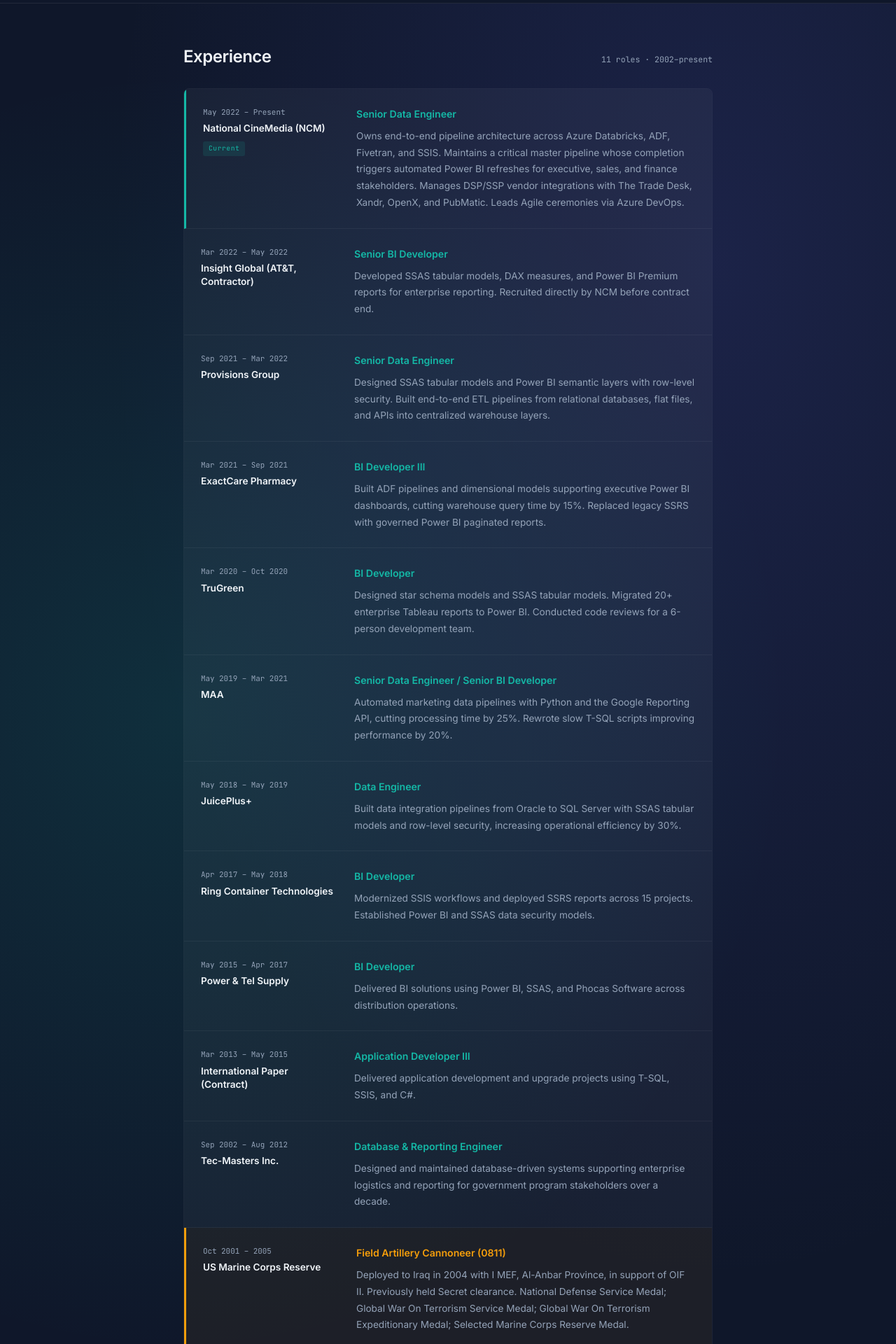
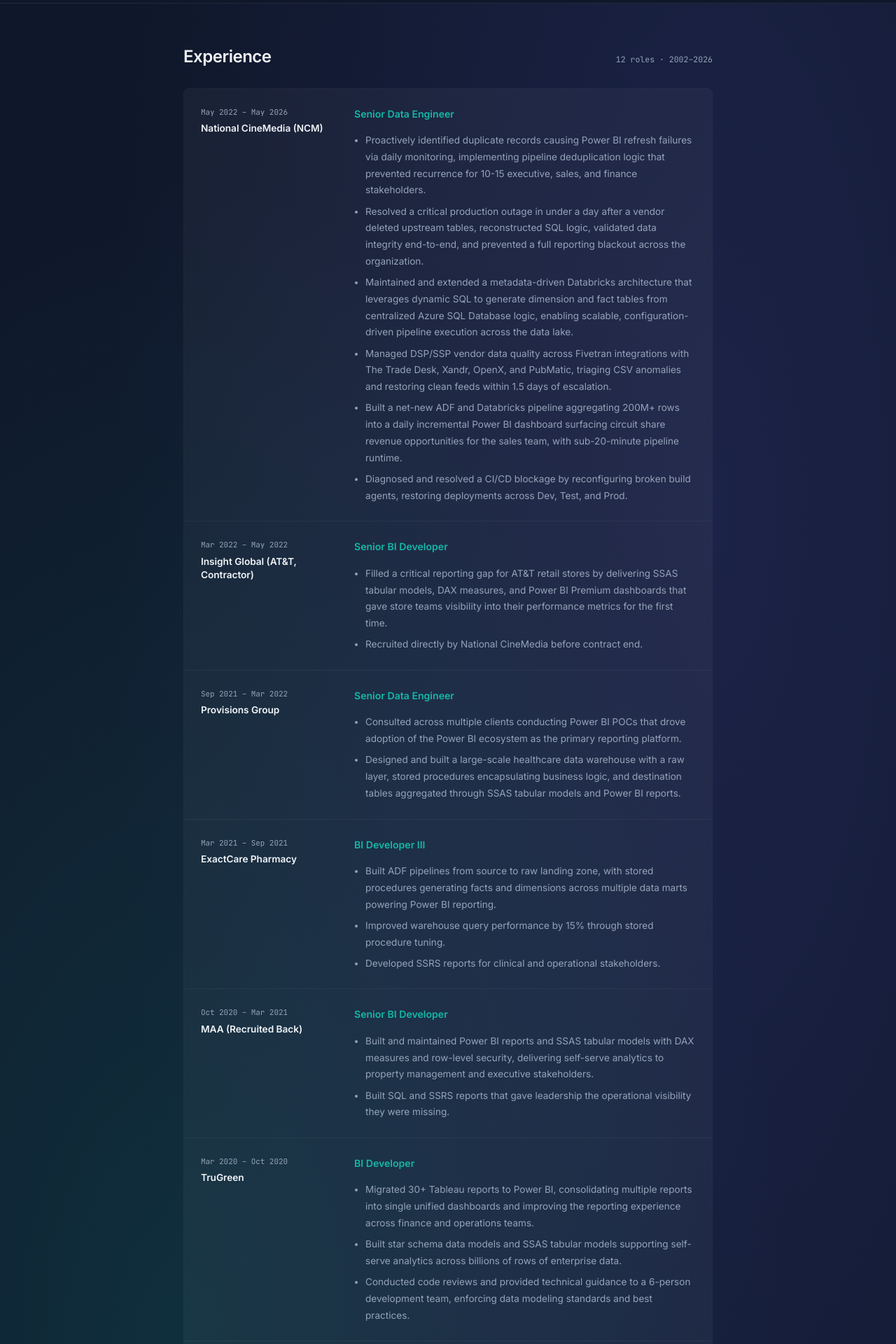
Before and after one commit to aaronr-dev/portfolio-dev, a SvelteKit app: page /experience in a window 1280 px wide. Shown: the part 60-1980 px from the top of the page at 70% size. Built offline with nearby package versions, Linux system fonts and the light colour scheme.

Commit message:
update site with latest resume content

```diff
--- a/src/routes/+page.svelte
+++ b/src/routes/+page.svelte
@@ -2,21 +2,21 @@
 <div class="hero">
   <p class="eyebrow">Senior Data Engineer · Huntsville, AL</p>
   <h1>Aaron Rodriguez</h1>
-  <p class="desc">I build cloud-native data pipelines that run reliably in production. 10+ years across the full stack — ingestion, transformation, modeling, and BI delivery — at companies across media, adtech, healthcare, real estate, and defense.</p>
+  <p class="desc">Pipelines that don't fail. Reports that aren't stale. 10+ years building cloud-native data infrastructure across Azure, Databricks, and dbt from ingestion to executive-ready output.</p>
   <div class="actions">
     <a href="/experience" class="btn-primary">View Experience</a>
     <a href="/contact" class="btn-ghost">Get in Touch</a>
   </div>
 </div>
 <div class="cards">
-  <div class="card"><div class="card-label">Currently</div><div class="card-value">BI Engineer III</div><div class="card-sub">National CineMedia</div></div>
+  <div class="card"><div class="card-label">Most Recently</div><div class="card-value">Senior Data Engineer</div><div class="card-sub">National CineMedia · 2022–2026</div></div>
   <div class="card"><div class="card-label">Stack</div><div class="card-value">Azure · Databricks · dbt</div><div class="card-sub">Snowflake · Power BI · Fivetran</div></div>
   <div class="card"><div class="card-label">Service</div><div class="card-value">USMC · OIF II</div><div class="card-sub">Al-Anbar Province · 2004</div></div>
 </div>
 <div class="about">
   <div class="about-label">About</div>
   <div class="about-body">
-    <p>I've worked across the full data stack for over a decade — ingestion, transformation, dimensional modeling, semantic layers, and BI delivery — spanning media, adtech, healthcare, real estate, manufacturing, and defense.</p>
+    <p>Senior Data Engineer with 10+ years building cloud-native pipelines from ingestion to executive-ready output across Azure and Databricks. Deep experience in medallion architecture, dimensional modeling, and BI delivery across media, adtech, healthcare, real estate, and defense.</p>
     <p>Before data engineering, I served in the United States Marine Corps Reserve as a Field Artillery Cannoneer (0811), deploying to Iraq in 2004 with I MEF in support of Operation Iraqi Freedom II. Previously held Secret clearance. U.S. citizen.</p>
   </div>
 </div>
--- a/src/routes/experience/+page.svelte
+++ b/src/routes/experience/+page.svelte
@@ -1,34 +1,83 @@
 <svelte:head><title>Experience — Aaron Rodriguez</title></svelte:head>
 <script>
   const roles = [
-    { company: 'National CineMedia (NCM)', title: 'Senior Data Engineer', date: 'May 2022 – Present', current: true, desc: 'Owns end-to-end pipeline architecture across Azure Databricks, ADF, Fivetran, and SSIS. Maintains a critical master pipeline whose completion triggers automated Power BI refreshes for executive, sales, and finance stakeholders. Manages DSP/SSP vendor integrations with The Trade Desk, Xandr, OpenX, and PubMatic. Leads Agile ceremonies via Azure DevOps.' },
-    { company: 'Insight Global (AT&T, Contractor)', title: 'Senior BI Developer', date: 'Mar 2022 – May 2022', desc: 'Developed SSAS tabular models, DAX measures, and Power BI Premium reports for enterprise reporting. Recruited directly by NCM before contract end.' },
-    { company: 'Provisions Group', title: 'Senior Data Engineer', date: 'Sep 2021 – Mar 2022', desc: 'Designed SSAS tabular models and Power BI semantic layers with row-level security. Built end-to-end ETL pipelines from relational databases, flat files, and APIs into centralized warehouse layers.' },
-    { company: 'ExactCare Pharmacy', title: 'BI Developer III', date: 'Mar 2021 – Sep 2021', desc: 'Built ADF pipelines and dimensional models supporting executive Power BI dashboards, cutting warehouse query time by 15%. Replaced legacy SSRS with governed Power BI paginated reports.' },
-    { company: 'TruGreen', title: 'BI Developer', date: 'Mar 2020 – Oct 2020', desc: 'Designed star schema models and SSAS tabular models. Migrated 20+ enterprise Tableau reports to Power BI. Conducted code reviews for a 6-person development team.' },
-    { company: 'MAA', title: 'Senior Data Engineer / Senior BI Developer', date: 'May 2019 – Mar 2021', desc: 'Automated marketing data pipelines with Python and the Google Reporting API, cutting processing time by 25%. Rewrote slow T-SQL scripts improving performance by 20%.' },
-    { company: 'JuicePlus+', title: 'Data Engineer', date: 'May 2018 – May 2019', desc: 'Built data integration pipelines from Oracle to SQL Server with SSAS tabular models and row-level security, increasing operational efficiency by 30%.' },
-    { company: 'Ring Container Technologies', title: 'BI Developer', date: 'Apr 2017 – May 2018', desc: 'Modernized SSIS workflows and deployed SSRS reports across 15 projects. Established Power BI and SSAS data security models.' },
-    { company: 'Power & Tel Supply', title: 'BI Developer', date: 'May 2015 – Apr 2017', desc: 'Delivered BI solutions using Power BI, SSAS, and Phocas Software across distribution operations.' },
-    { company: 'International Paper (Contract)', title: 'Application Developer III', date: 'Mar 2013 – May 2015', desc: 'Delivered application development and upgrade projects using T-SQL, SSIS, and C#.' },
-    { company: 'Tec-Masters Inc.', title: 'Database & Reporting Engineer', date: 'Sep 2002 – Aug 2012', desc: 'Designed and maintained database-driven systems supporting enterprise logistics and reporting for government program stakeholders over a decade.' },
+    { company: 'National CineMedia (NCM)', title: 'Senior Data Engineer', date: 'May 2022 – May 2026', current: false, desc: [
+      'Proactively identified duplicate records causing Power BI refresh failures via daily monitoring, implementing pipeline deduplication logic that prevented recurrence for 10-15 executive, sales, and finance stakeholders.',
+      'Resolved a critical production outage in under a day after a vendor deleted upstream tables, reconstructed SQL logic, validated data integrity end-to-end, and prevented a full reporting blackout across the organization.',
+      'Maintained and extended a metadata-driven Databricks architecture that leverages dynamic SQL to generate dimension and fact tables from centralized Azure SQL Database logic, enabling scalable, configuration-driven pipeline execution across the data lake.',
+      'Managed DSP/SSP vendor data quality across Fivetran integrations with The Trade Desk, Xandr, OpenX, and PubMatic, triaging CSV anomalies and restoring clean feeds within 1.5 days of escalation.',
+      'Built a net-new ADF and Databricks pipeline aggregating 200M+ rows into a daily incremental Power BI dashboard surfacing circuit share revenue opportunities for the sales team, with sub-20-minute pipeline runtime.',
+      'Diagnosed and resolved a CI/CD blockage by reconfiguring broken build agents, restoring deployments across Dev, Test, and Prod.'
+    ]},
+    { company: 'Insight Global (AT&T, Contractor)', title: 'Senior BI Developer', date: 'Mar 2022 – May 2022', desc: [
+      'Filled a critical reporting gap for AT&T retail stores by delivering SSAS tabular models, DAX measures, and Power BI Premium dashboards that gave store teams visibility into their performance metrics for the first time.',
+      'Recruited directly by National CineMedia before contract end.'
+    ]},
+    { company: 'Provisions Group', title: 'Senior Data Engineer', date: 'Sep 2021 – Mar 2022', desc: [
+      'Consulted across multiple clients conducting Power BI POCs that drove adoption of the Power BI ecosystem as the primary reporting platform.',
+      'Designed and built a large-scale healthcare data warehouse with a raw layer, stored procedures encapsulating business logic, and destination tables aggregated through SSAS tabular models and Power BI reports.'
+    ]},
+    { company: 'ExactCare Pharmacy', title: 'BI Developer III', date: 'Mar 2021 – Sep 2021', desc: [
+      'Built ADF pipelines from source to raw landing zone, with stored procedures generating facts and dimensions across multiple data marts powering Power BI reporting.',
+      'Improved warehouse query performance by 15% through stored procedure tuning.',
+      'Developed SSRS reports for clinical and operational stakeholders.'
+    ]},
+    { company: 'MAA (Recruited Back)', title: 'Senior BI Developer', date: 'Oct 2020 – Mar 2021', desc: [
+      'Built and maintained Power BI reports and SSAS tabular models with DAX measures and row-level security, delivering self-serve analytics to property management and executive stakeholders.',
+      'Built SQL and SSRS reports that gave leadership the operational visibility they were missing.'
+    ]},
+    { company: 'TruGreen', title: 'BI Developer', date: 'Mar 2020 – Oct 2020', desc: [
+      'Migrated 30+ Tableau reports to Power BI, consolidating multiple reports into single unified dashboards and improving the reporting experience across finance and operations teams.',
+      'Built star schema data models and SSAS tabular models supporting self-serve analytics across billions of rows of enterprise data.',
+      'Conducted code reviews and provided technical guidance to a 6-person development team, enforcing data modeling standards and best practices.'
+    ]},
+    { company: 'MAA', title: 'Senior Data Engineer', date: 'May 2019 – Mar 2020', desc: [
+      'Built a net-new Python pipeline pulling campaign performance, spend, and impression data from the Google Reporting API into SQL Server facts and dimensions, giving the marketing team their first visibility into campaign analytics via Power BI.',
+      'Identified and resolved slow indexes through index analysis and tuning, improving stored procedure and query performance across high-volume production databases.'
+    ]},
+    { company: 'JuicePlus+', title: 'Data Engineer', date: 'May 2018 – May 2019', desc: [
+      'Led a large-scale POC effort to evaluate and demonstrate Power BI capabilities across sales and operations, resulting in company-wide adoption of Power BI as the primary reporting platform.',
+      'Built a net-new SQL Server data warehouse sourced from Oracle via SSIS pipelines, including SSAS tabular models and Power BI reports covering sales and operational reporting across the organization.',
+      'Proactively developed Power BI mobile reports as part of the POC effort to showcase platform capabilities and drive stakeholder buy-in.'
+    ]},
+    { company: 'Ring Container Technologies', title: 'BI Developer', date: 'Apr 2017 – May 2018', desc: [
+      'Built net-new SSIS pipelines ingesting data from flat files, Excel, and SQL Server into star schema data marts covering asset management, sales, and CRM.',
+      'Designed and built Power BI dashboards with DAX measures, Power Query transformations, and row-level security across multiple business domains.',
+      'Developed 20+ parameterized SSRS reports with scheduled execution and email delivery to executive staff, with PDF and Excel export formats.'
+    ]},
+    { company: 'Power & Tel Supply', title: 'BI Developer', date: 'May 2015 – Apr 2017', desc: [
+      'Filled a critical reporting gap for a wholesale telecom distributor by building net-new SSIS pipelines extracting data from Progress OpenEdge into SQL Server staging tables and loading into a data warehouse.',
+      'Led adoption of Power BI as the primary reporting platform, designing complex data models in Power BI and SSAS with DAX measures, calculated columns, and row-level security.'
+    ]},
+    { company: 'International Paper (Contract)', title: 'Application Developer III', date: 'Mar 2013 – May 2015', desc: [
+      'Delivered application development and upgrade projects using T-SQL, SSIS, and C#, coordinating system changes in alignment with organizational requirements.',
+      'Collaborated with packaging clients, consultants, and end users to gather and translate application requirements into technical specifications.'
+    ]},
+    { company: 'Tec-Masters Inc.', title: 'Database & Reporting Engineer', date: 'Sep 2002 – Aug 2012', desc: [
+      'Designed and maintained database-driven systems supporting enterprise logistics, operations, and reporting for defense program stakeholders over a decade.',
+      'Built automated SQL pipelines and scheduled jobs that kept nightly data processing running reliably for over 10 years.',
+      'Established early version control, automation, and documentation practices for long-running production workflows, habits that have carried through every role since.'
+    ]},
   ];
 </script>
 <div class="page-header">
   <h1>Experience</h1>
-  <span class="count">{roles.length} roles · 2002–present</span>
+  <span class="count">{roles.length} roles · 2002–2026</span>
 </div>
 <div class="roles">
   {#each roles as role}
-    <div class="role" class:current={role.current}>
+    <div class="role">
       <div class="role-left">
         <div class="date">{role.date}</div>
         <div class="company">{role.company}</div>
-        {#if role.current}<span class="badge">Current</span>{/if}
       </div>
       <div class="role-right">
         <div class="title">{role.title}</div>
-        <p>{role.desc}</p>
+        <ul>
+          {#each role.desc as bullet}
+            <li>{bullet}</li>
+          {/each}
+        </ul>
       </div>
     </div>
   {/each}
@@ -39,7 +88,10 @@
     </div>
     <div class="role-right">
       <div class="title mil-title">Field Artillery Cannoneer (0811)</div>
-      <p>Deployed to Iraq in 2004 with I MEF, Al-Anbar Province, in support of OIF II. Previously held Secret clearance. National Defense Service Medal; Global War On Terrorism Service Medal; Global War On Terrorism Expeditionary Medal; Selected Marine Corps Reserve Medal.</p>
+      <ul>
+        <li>Deployed to Iraq in 2004 with I MEF, Al-Anbar Province, in support of OIF II. Previously held Secret clearance.</li>
+        <li>National Defense Service Medal; Global War On Terrorism Service Medal; Global War On Terrorism Expeditionary Medal; Selected Marine Corps Reserve Medal.</li>
+      </ul>
     </div>
   </div>
 </div>
@@ -51,15 +103,14 @@
   .role { display: grid; grid-template-columns: 195px 1fr; gap: 1.5rem; padding: 1.5rem; background: var(--bg2); border-bottom: 1px solid rgba(255,255,255,0.05); transition: background 0.15s; }
   .role:last-child { border-bottom: none; }
   .role:hover { background: var(--bg3); }
-  .role.current { border-left: 3px solid var(--teal); }
   .role.mil { border-left: 3px solid #f59e0b; background: rgba(245,158,11,0.06); }
   .role.mil:hover { background: rgba(245,158,11,0.1); }
   .role-left { display: flex; flex-direction: column; gap: 0.3rem; }
   .date { font-family: var(--mono); font-size: 0.68rem; color: var(--muted); }
   .company { font-size: 0.85rem; font-weight: 600; color: var(--text); line-height: 1.4; }
-  .badge { width: fit-content; background: var(--teal-dim); color: var(--teal); font-family: var(--mono); font-size: 0.6rem; letter-spacing: 0.06em; padding: 0.15rem 0.5rem; border-radius: 3px; margin-top: 0.25rem; }
   .role-right { display: flex; flex-direction: column; gap: 0.5rem; }
-  .title { font-size: 0.88rem; font-weight: 600; color: var(--teal); }
+  .title { font-size: 0.88rem; font-weight: 600; color: var(--teal); margin-bottom: 0.4rem; }
   .mil-title { color: #f59e0b; }
-  p { font-size: 0.85rem; color: var(--muted); line-height: 1.75; }
+  ul { padding-left: 1rem; display: flex; flex-direction: column; gap: 0.4rem; }
+  li { font-size: 0.85rem; color: var(--muted); line-height: 1.75; }
 </style>
--- a/src/routes/projects/+page.svelte
+++ b/src/routes/projects/+page.svelte
@@ -1,7 +1,7 @@
 <svelte:head><title>Projects — Aaron Rodriguez</title></svelte:head>
 <script>
   const projects = [
-    { name: 'Box Office Analytics Pipeline', status: 'Live', desc: 'End-to-end analytics pipeline over 50 years of US domestic box office data — 9,000+ films from 1976 to present. Python web scraper, PySpark processing, dbt modeling, Evidence.dev reporting layer.', stack: ['Python', 'PySpark', 'dbt', 'Evidence.dev', 'Linux'] },
+    { name: 'Box Office Analytics Pipeline', status: 'Live', desc: 'End-to-end analytics pipeline over 50 years of US domestic box office data, 9,000+ films from 1976 to present. Python web scraper, PySpark processing, dbt modeling, Evidence.dev reporting layer.', stack: ['Python', 'PySpark', 'dbt', 'Evidence.dev', 'Linux'] },
     { name: 'YNAB Analytics Pipeline', status: 'Live', desc: 'Personal finance pipeline pulling from the YNAB API, modeled with dbt, deployed via Vercel. Production-quality infrastructure built for real budget visibility.', stack: ['YNAB API', 'Python', 'dbt', 'Vercel'] },
     { name: 'Snowflake Personal Lab', status: 'In progress', desc: 'Building a production-quality Snowflake pipeline with streams, tasks, dynamic tables, and Snowpark. Documenting the build as I go.', stack: ['Snowflake', 'dbt', 'Python', 'Snowpark'] },
   ];
```
